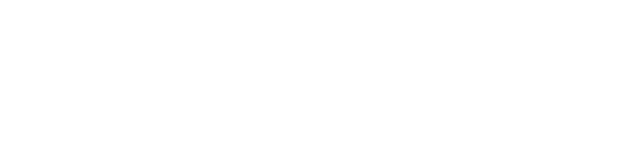
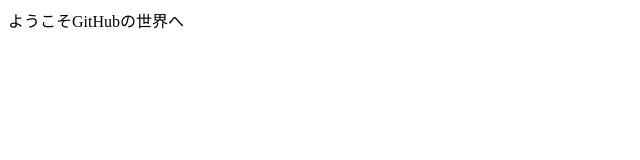
Before and after one commit to nishino-ta/2nd-test, a plain HTML site: page index.html in a window 1280 px wide. Shown: the whole page, without its empty margins (0-640 px from the left). Drawn offline with Linux system fonts and the light colour scheme.

Commit message:
ヘッダー完成しました。

```diff
--- a/index.html
+++ b/index.html
@@ -6,6 +6,6 @@
   <title>Document</title>
 </head>
 <body>
-
+  <header>ようこそGitHubの世界へ</header>
 </body>
 </html>
```
